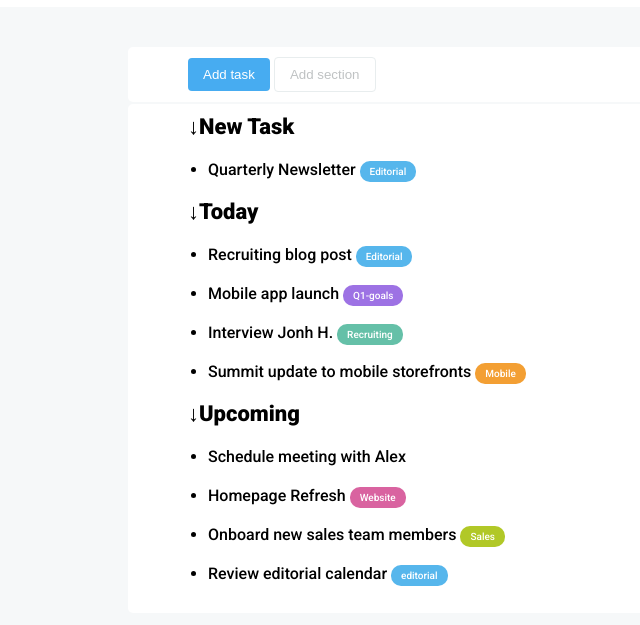
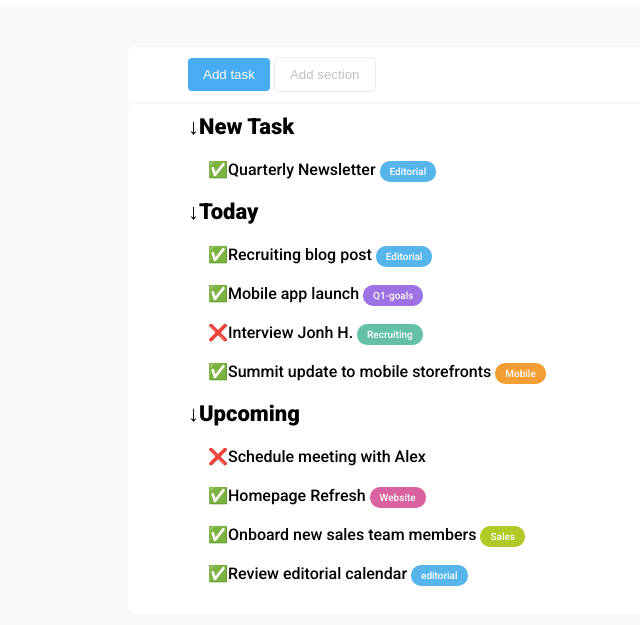
Before and after one commit to RiccardoFiacco/html-css-toboolist, a plain HTML site: page index.html in a window 1280 px wide. Shown: the part 75-700 px from the top of the page, without its empty margins (0-640 px from the left). Drawn offline with Linux system fonts and the light colour scheme.

Commit message:
add last changes

```diff
--- a/css/style.css
+++ b/css/style.css
@@ -101,3 +101,12 @@ li{
 .sales{
     background-color: rgb(177, 200, 39);
 }
+
+.done{
+    list-style-type:none;
+
+}
+
+.not-done{
+    list-style-type: none;
+}
--- a/index.html
+++ b/index.html
@@ -25,34 +25,34 @@
             <div class="main-list">
 
                 <ul class="name-list new-task">&#8595New Task
-                    <li class="done">Quarterly Newsletter
+                    <li class="done">✅Quarterly Newsletter
                         <span class="type-quest editorial">Editorial</span>
                     </li>
                 </ul>
 
                 <ul class="name-list today">&#8595Today
-                    <li class="done">Recruiting blog post
+                    <li class="done">✅Recruiting blog post
                         <span class="type-quest editorial">Editorial</span>
                     </li>
-                    <li class="done">Mobile app launch
+                    <li class="done">✅Mobile app launch
                         <span class="type-quest q1-goals">Q1-goals</span>
                     </li>
-                    <li class="not-done">Interview Jonh H.
+                    <li class="not-done">❌Interview Jonh H.
                         <span class="type-quest recruiting">Recruiting</span>
                     </li>
-                    <li class="done">Summit update to mobile storefronts
+                    <li class="done">✅Summit update to mobile storefronts
                         <span class="type-quest mobile">Mobile</span>
                     </li>
                 </ul>
 
                 <ul class="name-list upcoming">&#8595Upcoming
-                    <li class="not-done">Schedule meeting with Alex</li>
-                    <li class="done">Homepage Refresh
+                    <li class="not-done">❌Schedule meeting with Alex</li>
+                    <li class="done">✅Homepage Refresh
                         <span class="type-quest website">Website</span>
                     </li>
-                    <li class="done">Onboard new sales team members
+                    <li class="done">✅Onboard new sales team members
                         <span class="type-quest sales">Sales</span></li>
-                    <li class="done">Review editorial calendar
+                    <li class="done">✅Review editorial calendar
                         <span class="type-quest editorial">editorial</span>
                     </li>
                 </ul>
```
Also changed, not shown: img/1000_F_407228464_vbjoe746b5uqx5NmP6mAQvsm2slF1njn.jpg (added), img/check.png (added), img/cross.png (added), img/cross2.png (added).
